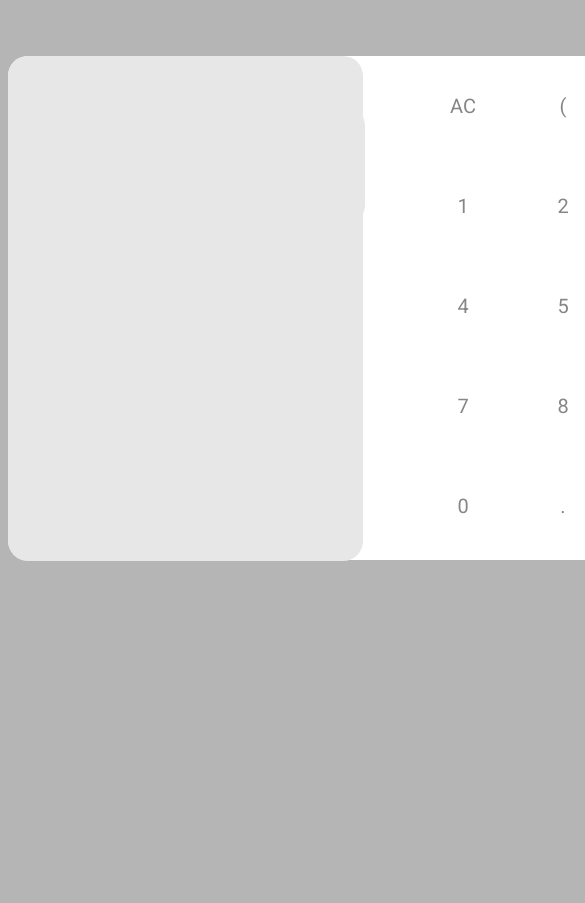
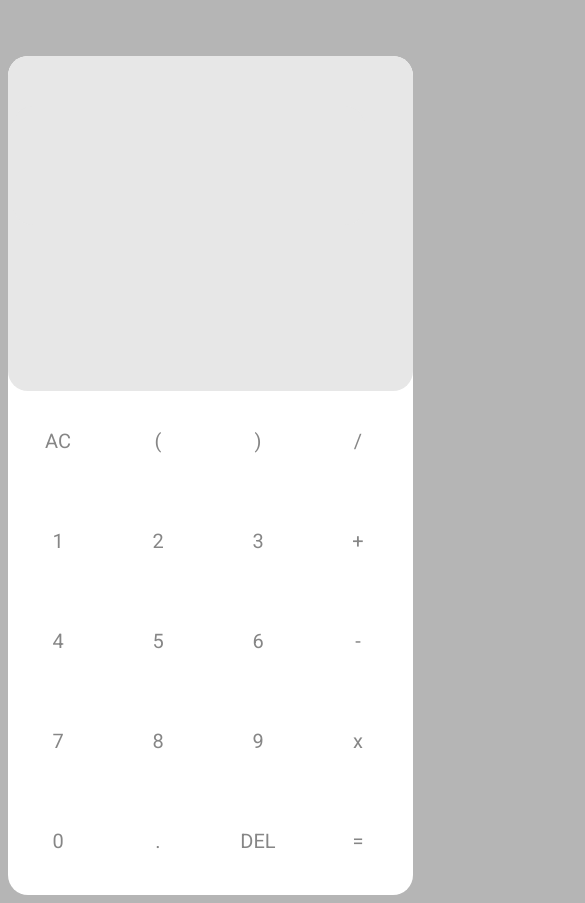
Before and after one commit to slopez581/DES350, a plain HTML site: page Calculater_redesign2_CSS.html in a window 390 px wide. Shown: the top 903 px of the page, 585 px wide, since content can reach past the window. Before the commit the page ends 844 px from the top, so only its background shows below. Drawn offline with Linux system fonts and the light colour scheme.

Commit message:
Add files via upload

```diff
--- a/Calculater_redesign2_CSS.html
+++ b/Calculater_redesign2_CSS.html
@@ -194,9 +194,35 @@
     margin-top: 15%;
     background-color: #FFFFFF;
     border-radius: 20px;
+     }
 
 
+@media only screen and (max-width:800px) {
+
+    #top_display{
+    outline:0;
+    border: none;
+    color: #7E7E7E;
+    background-color: #E7E7E7;
+    border-radius: 20px;
+    width: 400px;
+    height:335px;
+    padding-left: 5px;
+    margin-right:50px;
     }
+
+    #entireCal{
+    margin:auto;
+    width: 405px;
+    margin-top: 15%;
+    background-color: #FFFFFF;
+    border-radius: 20px;
+     }
+
+
+        }
+
+
 </style>
 
 
```
